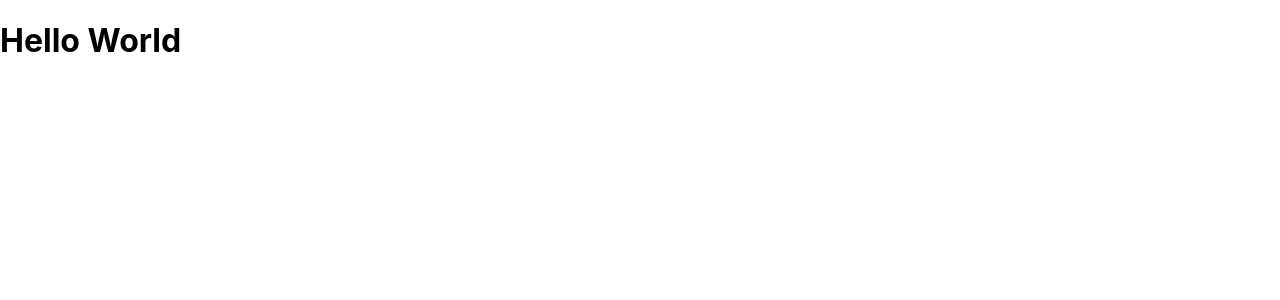
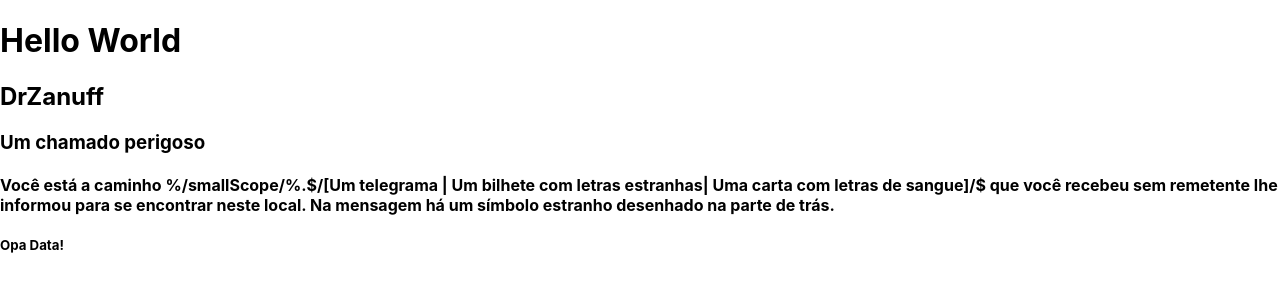
Before and after one commit to DrZanuff/eldritch-horror-random-ecounters, a Next.js app: page / in a window 1280 px wide. Shown: the top 300 px of the page. Built offline with nearby package versions, Linux system fonts and the light colour scheme.

Commit message:
Initial Deck and Cards types

```diff
--- a/pages/index.tsx
+++ b/pages/index.tsx
@@ -1,16 +1,41 @@
-import { useEffect } from 'react'
+import { useEffect, useState } from 'react'
+import { CardDisplay } from '../src/components/CardDisplay'
+
+interface CardData {
+  id: number
+  name: Record<string, unknown>
+  content: Record<string, unknown>
+}
+
+interface DeckData {
+  author: string
+  version: number
+  languages: string[]
+  cards: CardData[]
+}
 
 export default function Main() {
+  const [dataIsReady, setDataIsReady] = useState(false)
+  const [currentCard, setCurrentCard] = useState<DeckData>({} as DeckData)
+  // const [ currentDeck , setCurrentDeck ] = useState({})
+
   useEffect(() => {
     async function getData() {
       const response = await (
         await fetch('/api/getCardData?card=defaultCards')
       ).json()
-      console.log('Here is the data', response)
+
+      setDataIsReady(true)
+      setCurrentCard(response)
     }
 
     getData()
   }, [])
 
-  return <h1>Hello World</h1>
+  return (
+    <>
+      <h1>Hello World</h1>
+      {dataIsReady && <CardDisplay data={currentCard} currentCard={0} />}
+    </>
+  )
 }
--- /dev/null
+++ b/src/components/CardDisplay/index.tsx
@@ -0,0 +1,38 @@
+// interface ContentData {
+
+// }
+
+interface CardData {
+  id: number
+  // eslint-disable-next-line @typescript-eslint/no-explicit-any
+  name: Record<string, string>
+  // eslint-disable-next-line @typescript-eslint/no-explicit-any
+  content: Record<string, any>
+}
+
+interface DeckData {
+  author: string
+  version: number
+  languages: string[]
+  cards: CardData[]
+}
+
+interface CardProps {
+  data: DeckData
+  currentCard: number
+}
+
+export function CardDisplay({ data }: CardProps) {
+  const lang = 'pt-br'
+
+  console.log('DATA INSIDE', data)
+
+  return (
+    <>
+      <h2>{data.author}</h2>
+      <h3>{data.cards?.[0].name[lang] as string}</h3>
+      <h4>{data.cards?.[0].content._intro[lang] as string}</h4>
+      {data.cards?.[0].content._intro?.nextPart && <h5>Opa Data!</h5>}
+    </>
+  )
+}
--- /dev/null
+++ b/src/components/CardText/index.tsx
@@ -0,0 +1,6 @@
+interface
+
+export function CardText({data} :  ) {
+
+  return ()
+}
```
Also changed, not shown: .eslintrc.json.
